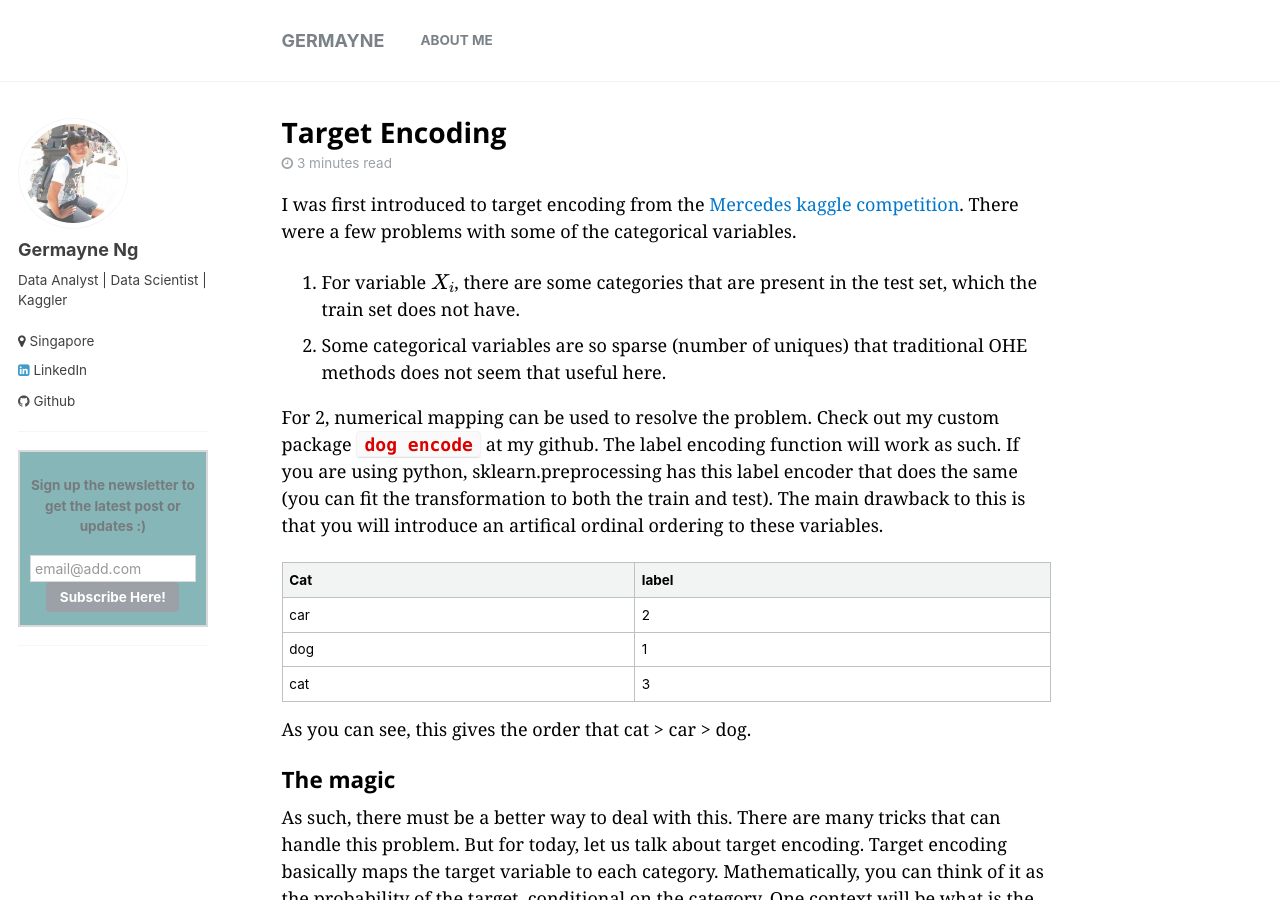
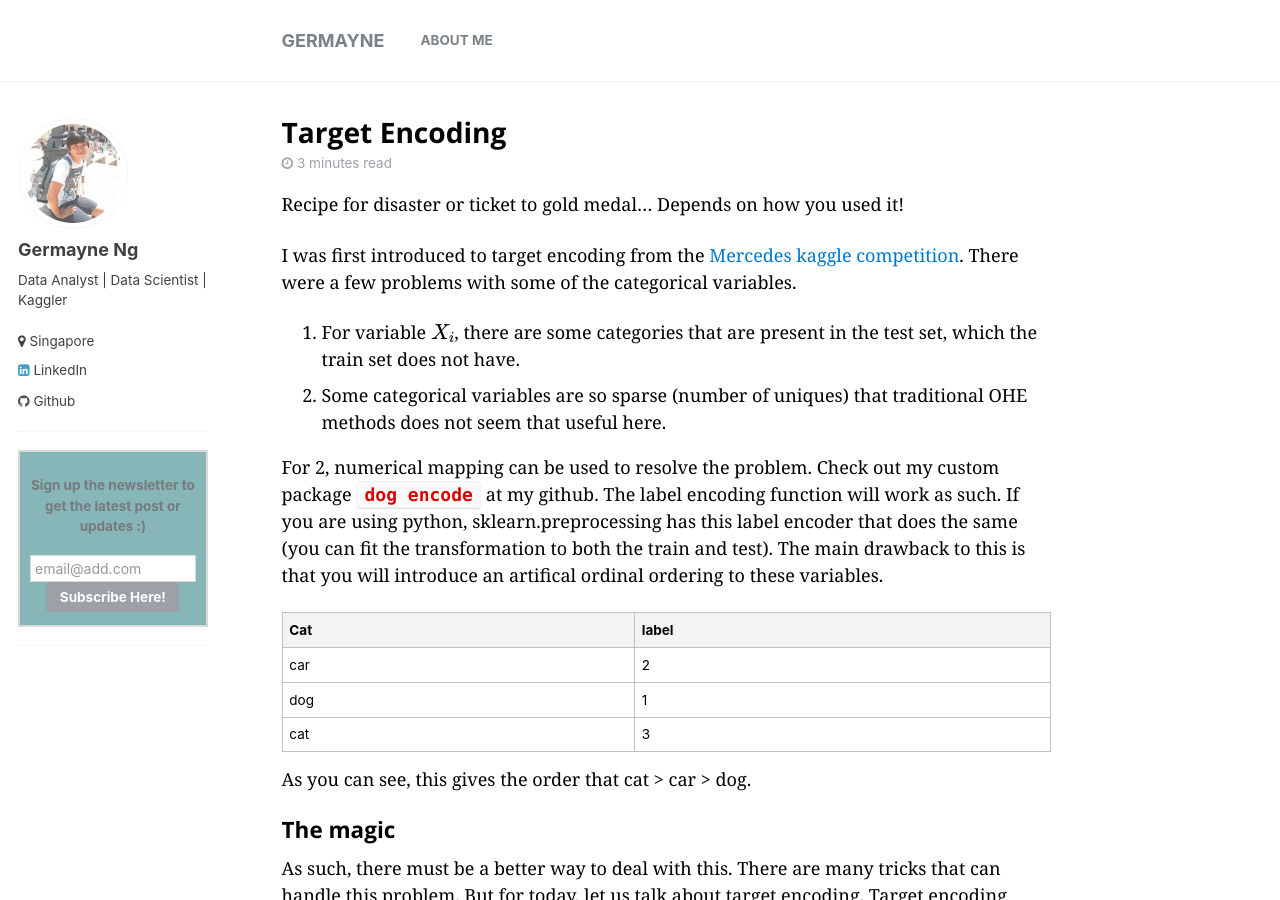
Before and after one commit to germayneng/template-_githubpages, a Jekyll site: the page built from _posts/2017-12-08-Various_methods_for_target_encoding.md, in a window 1280 px wide and 900 px high. Built offline with Jekyll 4.4.1, drawn with Linux system fonts in a browser that asks for light colours; formulas are drawn with MathJax 3; comment, search, counter and statistics services are not loaded.

Commit message:
Update 2017-12-08-Various_methods_for_target_encoding.md

```diff
--- a/_posts/2017-12-08-Various_methods_for_target_encoding.md
+++ b/_posts/2017-12-08-Various_methods_for_target_encoding.md
@@ -6,6 +6,7 @@ tags: [python, feature, engineering, machine, learning, R ]
 comments: true
 ---
 
+Recipe for disaster or ticket to gold medal... Depends on how you used it!
 
 <script src="https://cdn.mathjax.org/mathjax/latest/MathJax.js?config=TeX-AMS-MML_HTMLorMML" type="text/javascript"></script>
 
```
